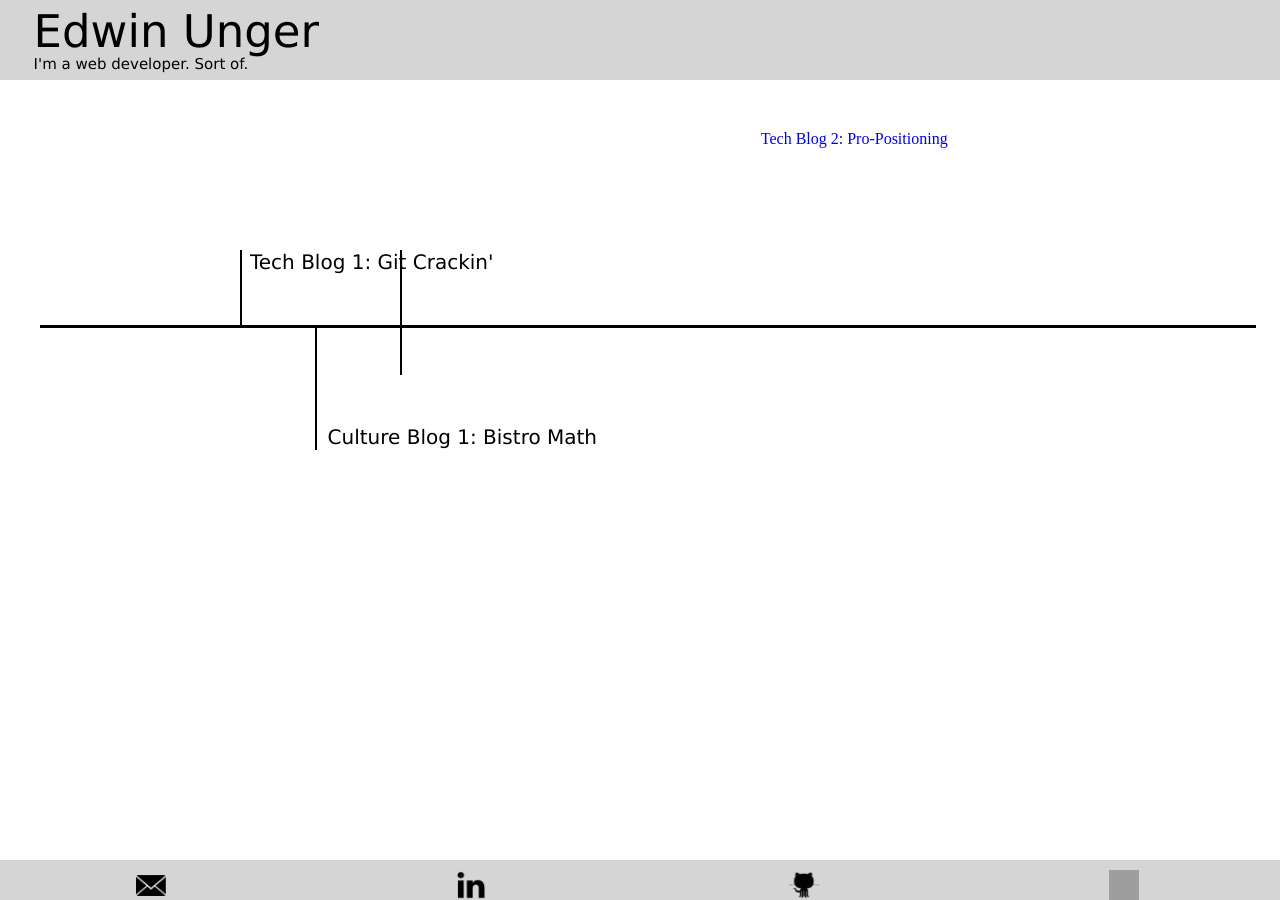
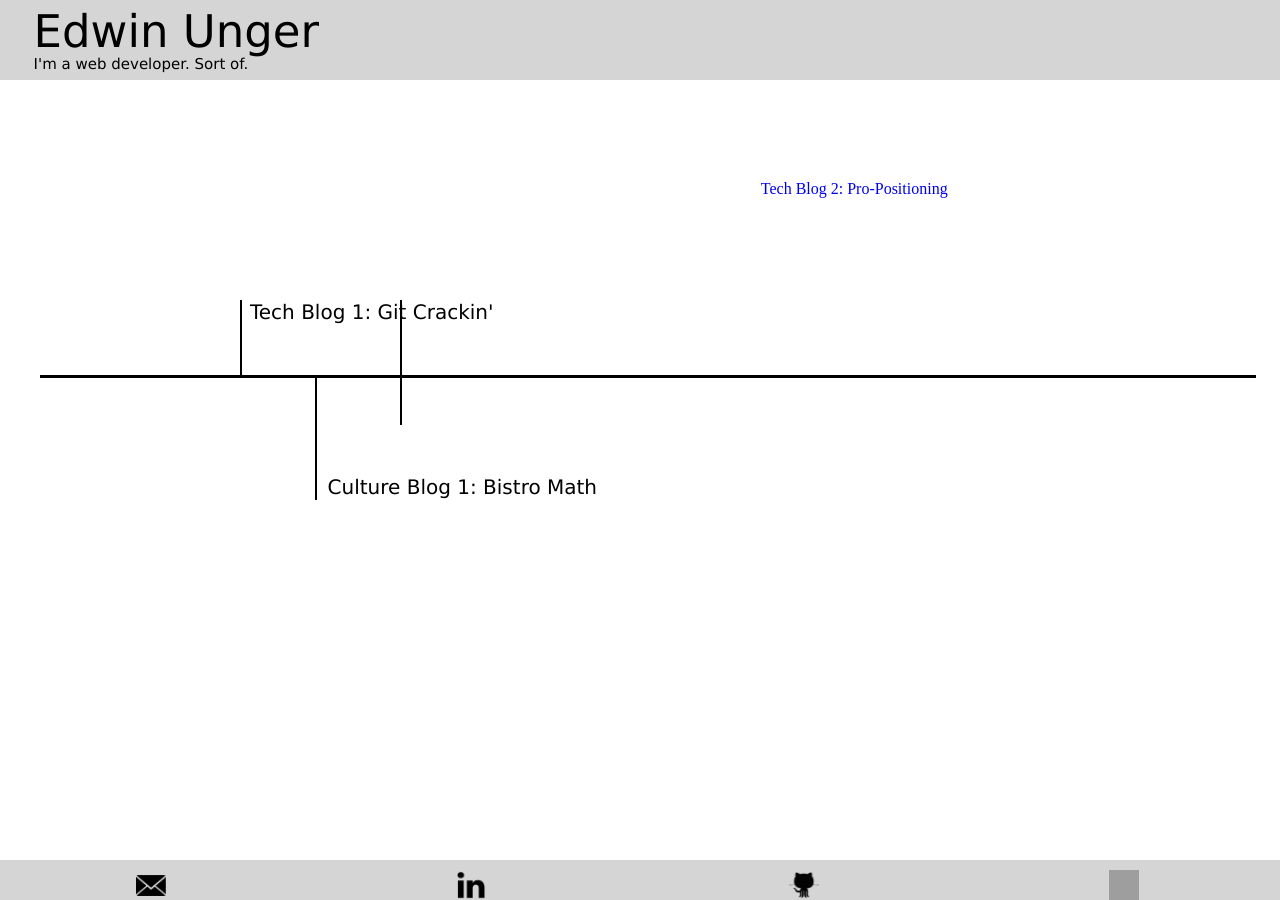
Before and after one commit to edwinunger/edwinunger.github.io, a Jekyll site: the page blog.html, which Jekyll copies as it is, in a window 1280 px wide. Built offline with Jekyll 4.4.1, drawn with Linux system fonts in a browser that asks for light colours; grey boxes are pictures that could not be loaded.

Commit message:
image adjust

```diff
--- a/stylesheets/default.css
+++ b/stylesheets/default.css
@@ -30,7 +30,7 @@ body  {height: 620px;
 main {position: fixed;
       top: 50%;
       left: 50%;
-      margin-top: -325px;
+      margin-top: -275px;
       margin-left: -400px
 
 }
```
